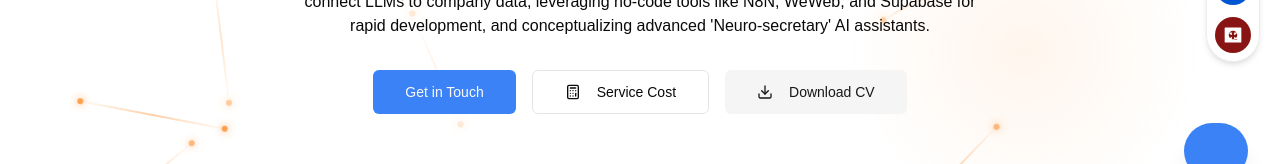
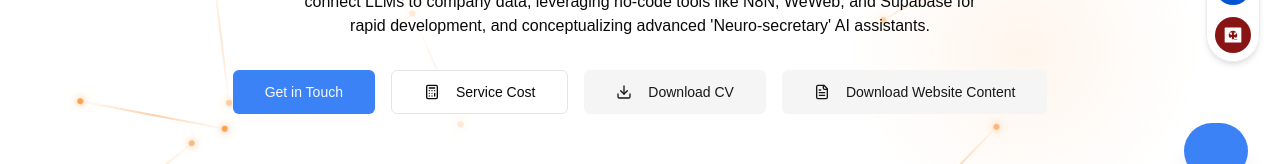
Before and after one commit to MS0C54073/muzoprof, a Next.js app: page / in a window 1280 px wide. Shown: the part 509-673 px from the top of the page. Built offline with nearby package versions, Linux system fonts and the light colour scheme; what @genkit-ai/googleai, genkit would draw is missing.

Commit message:
I need a full text of the information on this website, give me a docx

```diff
--- a/src/app/page.tsx
+++ b/src/app/page.tsx
@@ -7,7 +7,7 @@ import Link from 'next/link';
 import TranslatedText from '@/app/components/translated-text';
 import { Button } from '@/components/ui/button';
 import { SocialIcons } from '@/components/social-icons';
-import { ArrowRight, Award, BrainCircuit, Calendar, Code, Download, Eye, ExternalLink, Github, Globe, GraduationCap, Loader2, Mail, Network, Phone, Server, Shield, Smartphone, Star, Users, Check, UserCog, ChevronDown, Calculator } from 'lucide-react';
+import { ArrowRight, Award, BrainCircuit, Calendar, Code, Download, Eye, ExternalLink, Github, Globe, GraduationCap, Loader2, Mail, Network, Phone, Server, Shield, Smartphone, Star, Users, Check, UserCog, ChevronDown, Calculator, FileText } from 'lucide-react';
 import { Card, CardContent, CardHeader, CardTitle, CardDescription } from '@/components/ui/card';
 import { Badge } from '@/components/ui/badge';
 import {
@@ -825,6 +825,110 @@ export default function Home() {
         }
     };
 
+    const generateWebsiteTextDoc = () => {
+        setIsGenerating(true);
+        try {
+            const doc = new jsPDF();
+            const pageWidth = doc.internal.pageSize.getWidth();
+            const margin = 15;
+            const contentWidth = pageWidth - margin * 2;
+            let y = margin;
+
+            const addTitle = (title: string) => {
+                checkPageBreak(20);
+                doc.setFontSize(22);
+                doc.setFont('helvetica', 'bold');
+                doc.text(title, pageWidth / 2, y, { align: 'center' });
+                y += 15;
+            };
+
+            const addSectionTitle = (title: string) => {
+                checkPageBreak(15);
+                 doc.setFontSize(16);
+                doc.setFont('helvetica', 'bold');
+                doc.text(title, margin, y);
+                y += 10;
+            };
+
+            const addText = (text: string, isMuted = false) => {
+                doc.setFontSize(11);
+                doc.setFont('helvetica', isMuted ? 'italic' : 'normal');
+                doc.setTextColor(isMuted ? 128 : 0);
+                const lines = doc.splitTextToSize(text, contentWidth);
+                checkPageBreak(lines.length * 6 + 5);
+                doc.text(lines, margin, y);
+                y += lines.length * 6 + 5;
+                doc.setTextColor(0);
+            };
+
+             const addListItem = (text: string) => {
+                doc.setFontSize(11);
+                doc.setFont('helvetica', 'normal');
+                const lines = doc.splitTextToSize(`• ${text}`, contentWidth - 5);
+                checkPageBreak(lines.length * 6 + 2);
+                doc.text(lines, margin + 5, y);
+                y += lines.length * 6 + 2;
+            };
+
+            const checkPageBreak = (heightNeeded: number) => {
+                if (y + heightNeeded > doc.internal.pageSize.getHeight() - margin) {
+                    doc.addPage();
+                    y = margin;
+                }
+            };
+
+            // --- Content ---
+            addTitle('Musonda Salimu - Website Content');
+
+            addSectionTitle('About Me');
+            addText("I am a versatile and experienced professional with a Master's degree in Informatics and a passion for technology. My journey has taken me through system administration, software engineering, and cutting-edge AI research.");
+            addText("I thrive on solving complex problems and am particularly excited by the intersection of AI and practical business solutions. My current focus is on securely connecting LLMs like GPT to proprietary databases, leveraging no-code platforms (N8N, WeWeb, Supabase) for rapid development, and exploring advanced AI concepts like the 'Neuro-secretary' to automate complex workflows.");
+            addText("Driven by a willingness to learn, I am continuously pushing the boundaries of what's possible, merging my skills in full-stack development and AI to create next-generation solutions.");
+
+            addSectionTitle('Technical Skills');
+            skills.forEach(skill => addListItem(skill.name));
+            y += 5;
+
+            addSectionTitle('Work Experience');
+            experiences.forEach(exp => {
+                addText(`${exp.title} | ${exp.company} (${exp.duration})`);
+                exp.details.forEach(detail => addListItem(detail));
+                y += 5;
+            });
+
+            addSectionTitle('Education');
+            education.forEach(edu => {
+                addText(`${edu.degree}, ${edu.university} (${edu.duration})`);
+                if(edu.note) addText(edu.note, true);
+                y += 2;
+            });
+
+            addSectionTitle('Awards & Achievements');
+            awards.forEach(award => addListItem(`${award.title} - ${award.issuer} (${award.date})`));
+            y+=5;
+
+            addSectionTitle('Licenses & Certifications');
+            certifications.forEach(cert => addListItem(`${cert.title} - ${cert.issuer} (${cert.date})`));
+            y+=5;
+
+            addSectionTitle('References');
+            references.forEach(ref => addListItem(`${ref.name}, ${ref.title} at ${ref.company}`));
+            addText('Contact information available upon request.', true);
+
+            doc.save('Musonda_Salimu_Website_Content.pdf');
+
+        } catch (error) {
+            console.error("Error generating website content PDF:", error);
+            toast({
+                variant: 'destructive',
+                title: 'PDF Generation Failed',
+                description: 'There was an error creating the document. Please try again.',
+            });
+        } finally {
+            setIsGenerating(false);
+        }
+    };
+
 
   return (
       <div className="container mx-auto py-12 px-4 md:px-6 lg:px-8">
@@ -868,6 +972,10 @@ export default function Home() {
             <Button onClick={() => generateCv('download')} size="lg" variant="secondary" disabled={isGenerating}>
                   {isGenerating ? <Loader2 className="mr-2 h-5 w-5 animate-spin" /> : <Download className="mr-2 h-5 w-5" />}
                   <TranslatedText text="Download CV" />
+            </Button>
+             <Button onClick={generateWebsiteTextDoc} size="lg" variant="secondary" disabled={isGenerating}>
+                  {isGenerating ? <Loader2 className="mr-2 h-5 w-5 animate-spin" /> : <FileText className="mr-2 h-5 w-5" />}
+                  <TranslatedText text="Download Website Content" />
             </Button>
           </div>
         </section>
```
